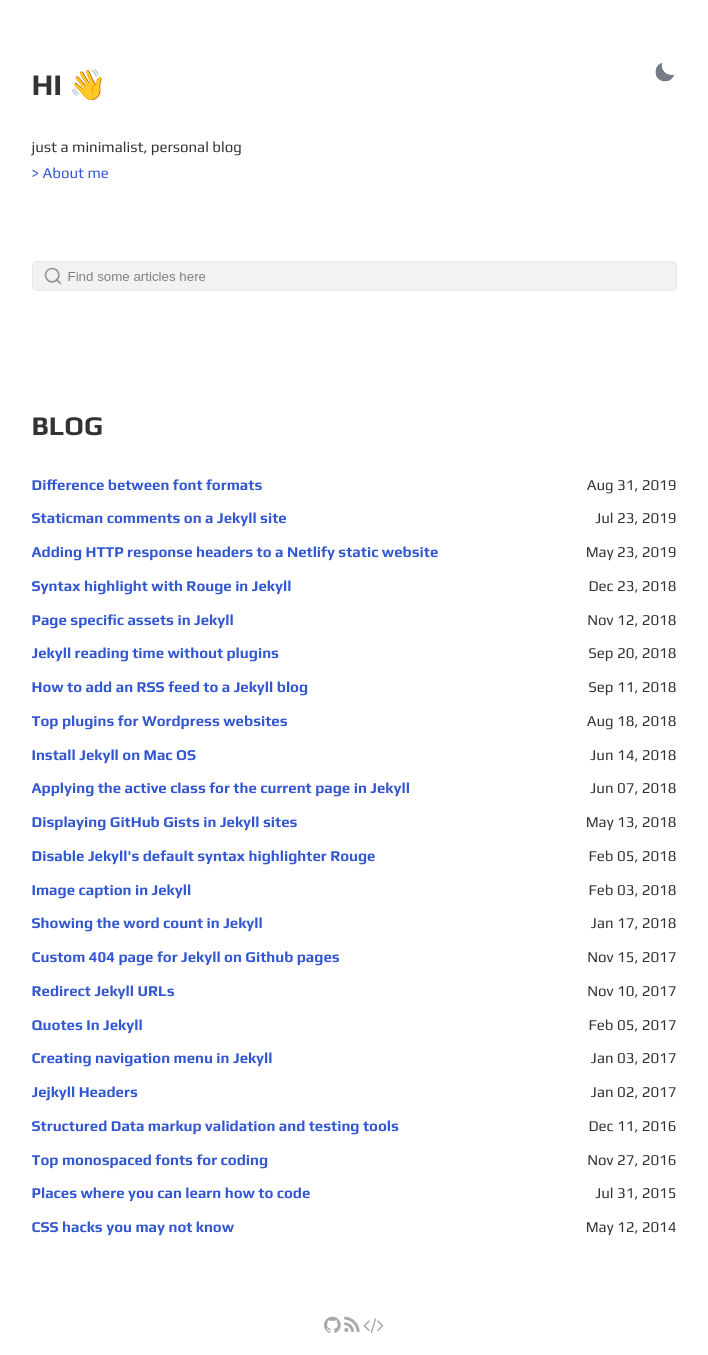
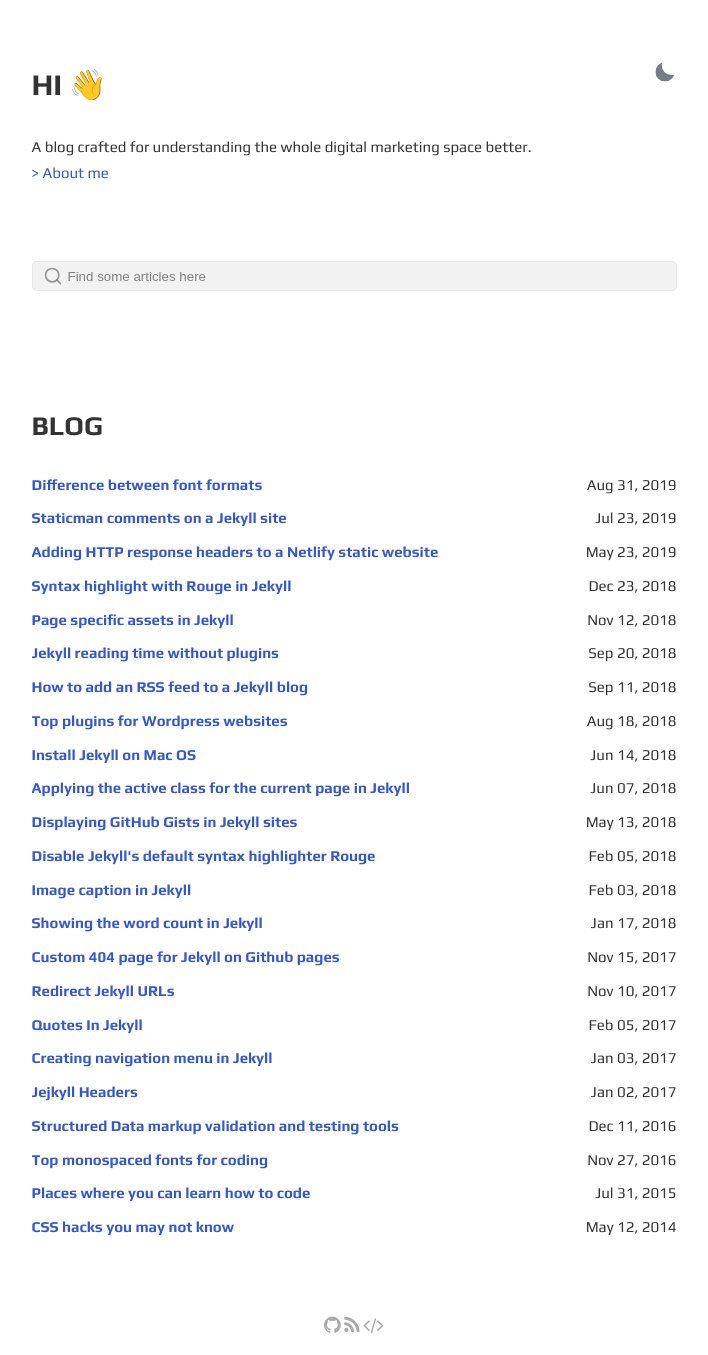
Before and after one commit to mk-unlimited/me, a Jekyll site: the page built from index.html, in a window 1280 px wide. Shown: the whole page, without its empty margins (286-994 px from the left). Built offline with Jekyll 4.4.1, drawn with Linux system fonts in a browser that asks for light colours; comment, search, counter and statistics services are not loaded.

Commit message:
Update _config.yml

```diff
--- a/_config.yml
+++ b/_config.yml
@@ -1,8 +1,7 @@
-site: Gesko
-title: Gesko
+site: Digital Marketing
+title: Digital Marketing
 greetings: Hi 👋
-description: >-
-  just a minimalist, personal blog
+description: A blog crafted for understanding the whole digital marketing space better.
 lang: en-US
 timezone:  Europe/Rome
 repo: https://github.com/DavideBri/Gesko # site repo [optional]
@@ -10,25 +9,25 @@
 discus-identifier: powex # replace with your disqus shortname
 
 author:
-  name: gesko
-  bio: just a minimalist, personal blog
+  name: Mark
+  bio: A marketer who loves trying new things, analysing the data behind them and helping build brands through content and social media.
   userpicture:
   username: # general username
   github: # github username
   twitter: # twitter username
-  email: your-email@email.com # email adress
+  email: marrkkumarr@gmail.com # email adress
 
 # Font Settings
 googlewebfonts: family=Play:wght@400;700&family=Source+Code+Pro:ital,wght@0,200;0,300;0,400;0,600;0,700;0,900;1,300;1,400;1,500;1,600;1,700;1,900
 
 # URL settings
-url: "https://DavideBri.github.io" # Domain Name of host. [username].github.io for github pages
-baseurl: "/Gesko" # sub folder for jekyll site. only if jekyll site not in root of host. leave blank if not wishd. always add / in front.
+url: "mk-unlimited.github.io" # Domain Name of host. [username].github.io for github pages
+baseurl: "/me" # sub folder for jekyll site. only if jekyll site not in root of host. leave blank if not wishd. always add / in front.
 permalink: pretty
 
 # local
 # url: "http://localhost:4000" #
-# baseurl: "" #
+# baseurl: "/me" #
 
 
 markdown: kramdown
```
